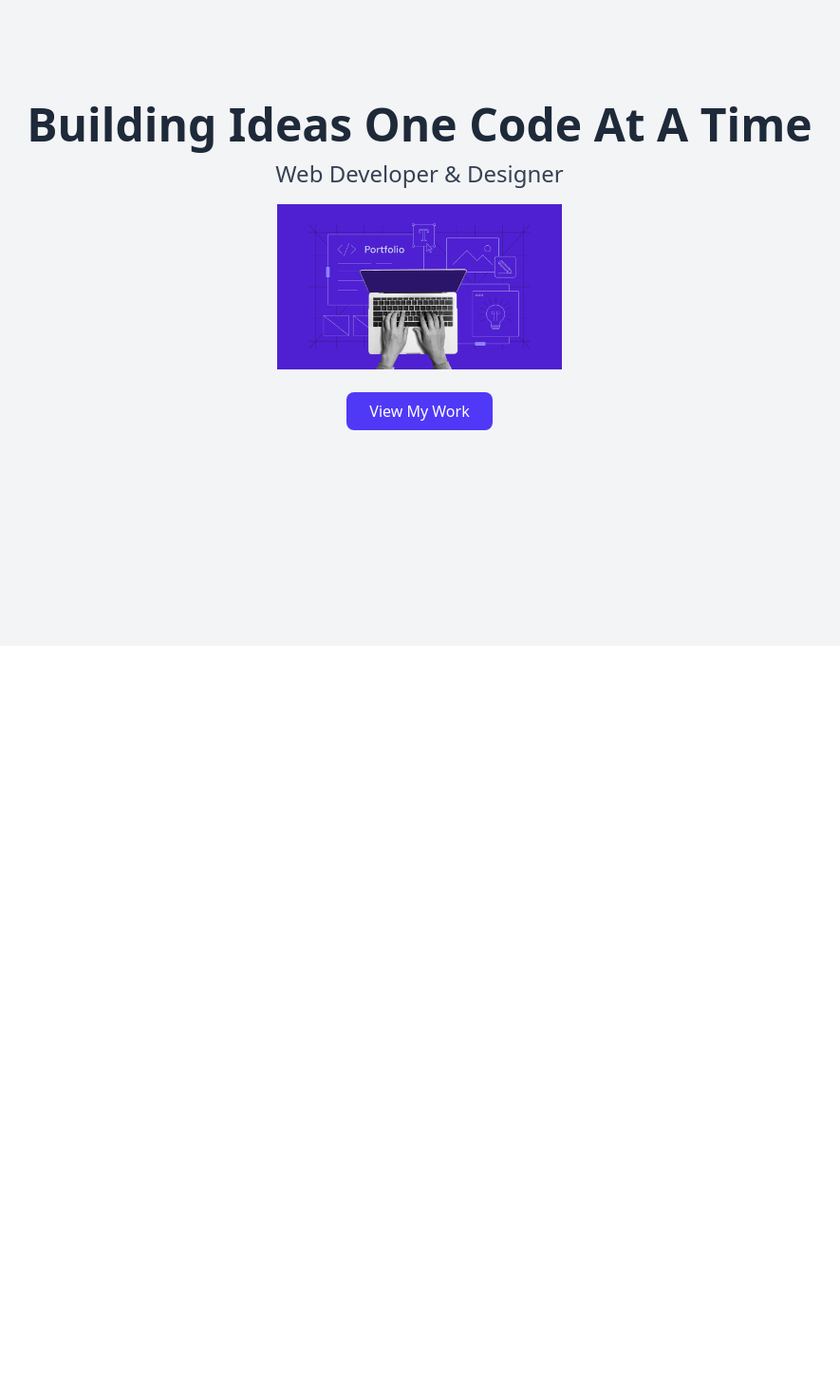
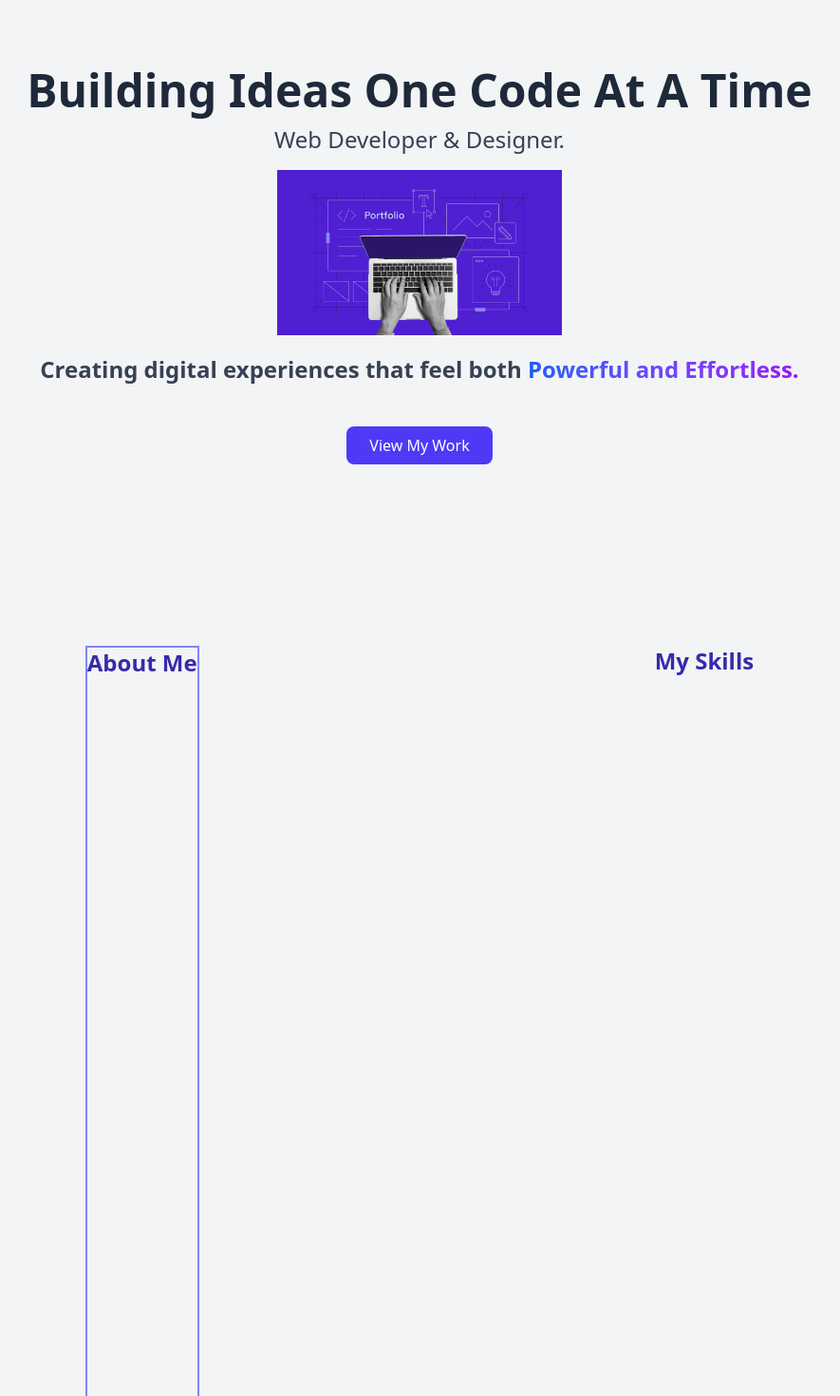
Before and after one commit to taylin1/React-Portfolio, a React (Vite) app in the folder react-portfolio/: page / in a window 1280 px wide. Shown: the part 120-1590 px from the top of the page at 95% size, without its empty margins (198-1083 px from the left). Before the commit the page ends 800 px from the top, so only its background shows below. Built offline with nearby package versions, Linux system fonts and the light colour scheme.

Commit message:
Added about me and skills section

```diff
--- a/react-portfolio/src/components/HeroPage.jsx
+++ b/react-portfolio/src/components/HeroPage.jsx
@@ -9,15 +9,25 @@ function HeroPage() {
 
      <section id="home" className="h-screen flex flex-col justify-center items-center bg-gray-100">
       <h1 className="text-5xl font-bold text-gray-800">Building Ideas One Code At A Time </h1>
-      <h2 className="text-2xl mt-3 text-gray-700">Web Developer & Designer</h2>
+      <h2 className="text-2xl mt-3 text-gray-700">Web Developer & Designer.</h2>
       <p className="mt-4 text-gray-600 max-w-lg text-center"></p>
       <img src={PortfolioWeb} alt="image" width="300" height="300"></img>
+       <p className="text-2xl font-bold text-gray-700 py-5">Creating digital experiences that feel both <span className="bg-gradient-to-r from-blue-600 to-purple-600 bg-clip-text text-transparent"> Powerful and Effortless.</span></p>
       <a href="#projects" className="mt-6 bg-indigo-600 text-white px-6 py-2 rounded-lg hover:bg-indigo-700 transition">
         View My Work
       </a>
     </section>
 
-       </>
+    <div className="h-screen flex flex-row justify-center space-x-120 bg-gray-100">
+        <div className="border-indigo-400 border-solid border-2 ">
+          <h2 className="text-2xl font-bold text-indigo-800">About Me</h2>
+          <p></p>
+        </div>
+        <div>
+          <h2 className="text-2xl font-bold text-indigo-800">My Skills</h2>
+        </div>
+      </div>
+ </>
     )
 }
 export default HeroPage;
--- a/react-portfolio/src/components/NavBar.jsx
+++ b/react-portfolio/src/components/NavBar.jsx
@@ -6,11 +6,11 @@ function NavBar() {
       <div className="max-w-6xl mx-auto px-4 flex justify-between items-center h-16">
         <a href="#home" className="text-2xl font-bold text-indigo-400">My Portfolio</a>
         <div className="space-x-6">
-         <a href="" className="text-gray-300 no-underline hover:text-indigo-400">Home</a>
-          <a href="" className="text-gray-300 no-underline hover:text-indigo-400">About</a>
-          <a href="" className="text-gray-300 no-underline hover:text-indigo-400">Skills</a>
-          <a href="" className="text-gray-300 no-underline hover:text-indigo-400">Projects</a>
-          <a href="" className="text-gray-300 no-underline hover:text-indigo-400">Contact</a>
+         <a href="" className="text-gray-300 no-underline hover:text-blue-400">Home</a>
+          <a href="" className="text-gray-300 no-underline hover:text-blue-400">About</a>
+          <a href="" className="text-gray-300 no-underline hover:text-blue-400">Skills</a>
+          <a href="" className="text-gray-300 no-underline hover:text-blue-400">Projects</a>
+          <a href="" className="text-gray-300 no-underline hover:text-blue-400">Contact</a>
           </div>
       </div>
     </nav>
```
